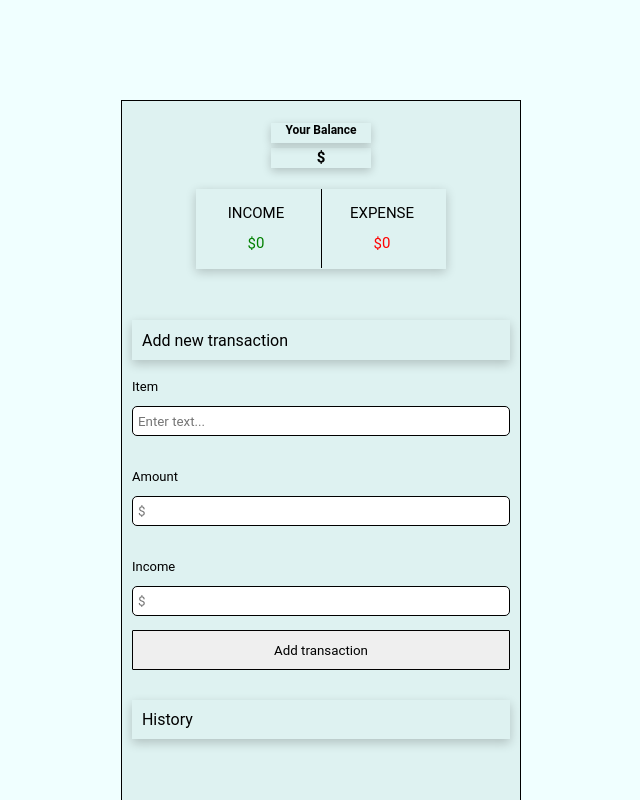
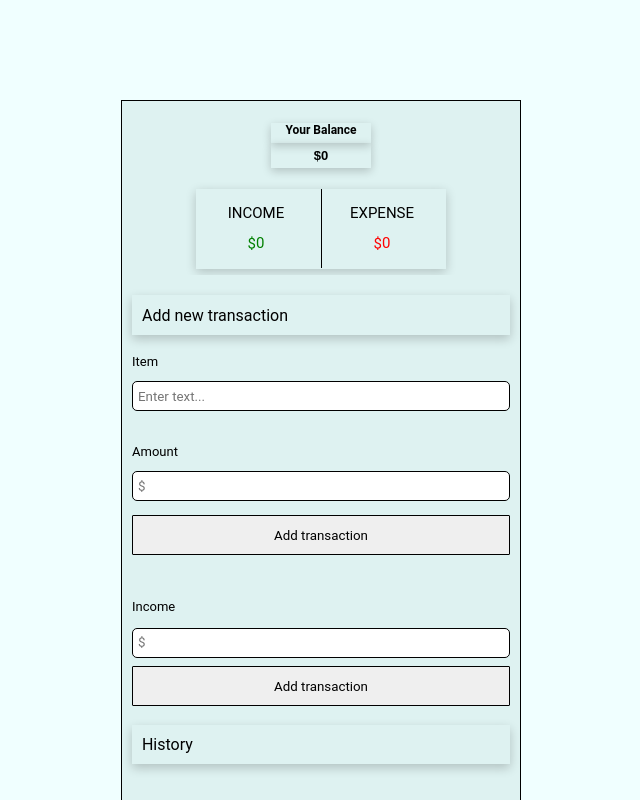
Before and after one commit to chandjamba/Expense_Tracker, a React (Vite) app: page / in a window 1280 px wide. Shown: the top 800 px of the page, without its empty margins (319-959 px from the left). Built offline with nearby package versions, Linux system fonts and the light colour scheme.

Commit message:
project already done start working on polish things

```diff
--- a/src/Components/AddNewTransaction.jsx
+++ b/src/Components/AddNewTransaction.jsx
@@ -2,7 +2,7 @@ import "./addNewTransaction.scss";
 import { useFormDataContext } from "../contexts/FormDataContext";
 
 export default function AddNewTransaction() {
-  const { setItems } = useFormDataContext();
+  const { setItems, setIncome } = useFormDataContext();
 
   function addButtonHandler(e) {
     e.preventDefault();
@@ -13,9 +13,17 @@ export default function AddNewTransaction() {
     });
   }
 
+  function addIncomeButtonHandler(e) {
+    e.preventDefault();
+    const totalIncome = new FormData(e.target);
+    const parsedTotalIncome = Object.fromEntries(totalIncome.entries());
+    setIncome(parsedTotalIncome?.incomeAmount);
+    console.log(parsedTotalIncome?.incomeAmount);
+  }
+
   return (
     <div className="addNewTransaction">
-      <form className="addNewTransaction__form" onSubmit={addButtonHandler}>
+      <form className="addNewTransaction__form-1" onSubmit={addButtonHandler}>
         <div className="addNewTransaction__inner-container">
           <div className="addNewTransaction__heading-box">
             Add new transaction
@@ -48,6 +56,15 @@ export default function AddNewTransaction() {
             </div>
           </div>
 
+          <button className="addNewTransaction__btn" type="submit">
+            Add transaction
+          </button>
+        </div>
+      </form>
+      <form
+        className="addNewTransaction__form-2"
+        onSubmit={addIncomeButtonHandler}
+      >
         <div className="addNewTransaction__income-input-3-container">
           <div className="addNewTransaction__input-3-heading">Income</div>
           <div className="addNewTransaction__input-3-box">
@@ -55,12 +72,11 @@ export default function AddNewTransaction() {
               className="addNewTransaction__input-3"
               type="text"
               placeholder="$"
-                name="income"
+              name="incomeAmount"
               maxLength="10"
             />
           </div>
-          </div>
-          <button className="addNewTransaction__btn" type="submit">
+          <button className="addNewTransaction__income-add-btn" type="submit">
             Add transaction
           </button>
         </div>
--- a/src/Components/Balance.jsx
+++ b/src/Components/Balance.jsx
@@ -2,9 +2,13 @@ import "./balance.scss";
 import { useFormDataContext } from "../contexts/FormDataContext";
 
 export default function Balance() {
-  const { income, balance, items, expense } = useFormDataContext();
+  const { income, items, expense } = useFormDataContext();
 
   console.log(items);
+  console.log(income, expense);
+
+  const balanceAmount = income - expense;
+  console.log(balanceAmount);
 
   return (
     <div className="balance">
@@ -14,7 +18,7 @@ export default function Balance() {
             <h1 className="balance__heading"> Your Balance</h1>
           </div>
           <div className="balance__amount-container">
-            <h1 className="balance__amount"> ${balance} </h1>
+            <h1 className="balance__amount"> ${balanceAmount} </h1>
           </div>
         </div>
         <div className="balance__income-expense-container">
--- a/src/Components/addNewTransaction.scss
+++ b/src/Components/addNewTransaction.scss
@@ -1,13 +1,14 @@
 .addNewTransaction {
   display: flex;
+  flex-direction: column;
   color: black;
   height: 400px;
   width: 100%;
   align-items: center;
   justify-content: center;
-  background-color: #F0FFFF;
+  background-color: #f0ffff;
 
-  &__form {
+  &__form-1 {
     display: flex;
     justify-content: center;
   }
@@ -16,14 +17,13 @@
     display: flex;
     flex-direction: column;
     width: 400px;
-    height: 400px;
+    height: 300px;
     background-color: #def2f1;
     align-items: center;
     border-left: solid;
     border-right: solid;
     border-width: 1px;
     border-color: black;
-
   }
   &__heading-box {
     display: flex;
@@ -104,12 +104,26 @@
     outline: none;
   }
   // input-3
+  &__form-2 {
+    display: flex;
+    flex-direction: column;
+    justify-content: center;
+    width: 400px;
+    height: 400px;
+    background-color: #def2f1;
+  }
   &__income-input-3-container {
     display: flex;
     flex-direction: column;
-    height: 90px;
+    width: 400px;
+    height: 150px;
+    background-color: #def2f1;
+    border-left: solid;
+    border-right: solid;
+    border-width: 1px;
+    border-color: black;
+    justify-content: space-evenly;
     padding: 10px;
-    justify-content: space-around;
   }
   &__input-3-heading {
     display: flex;
@@ -137,7 +151,7 @@
     border: none;
     outline: none;
   }
-  // add button
+  // transactions button and add income button //
   &__btn {
     display: flex;
     height: 40px;
@@ -152,4 +166,18 @@
     background-color: #1e90ff;
     color: white;
   }
+  &__income-add-btn {
+    display: flex;
+    height: 40px;
+    width: 100%;
+    align-items: center;
+    justify-content: center;
+    border: solid;
+    border-radius: 1px;
+    border-width: 1px;
+  }
+  &__income-add-btn:hover {
+    background-color: #1e90ff;
+    color: white;
+  }
 }
--- a/src/Components/balance.scss
+++ b/src/Components/balance.scss
@@ -4,7 +4,7 @@
   height: 300px;
   width: 100%;
   justify-content: center;
-  background-color: #F0FFFF;
+  background-color: #f0ffff;
   align-items: center;
   &__inner-wrapper {
     display: flex;
@@ -43,14 +43,17 @@
   }
   &__amount-container {
     display: flex;
-    height: 20px;
+    height: 25px;
     width: 100px;
-    text-align: center;
     box-shadow: 0 3px 10px rgb(0 0 0 / 0.2);
   }
   &__amount {
-    font-size: 15px;
+    display: flex;
+    font-size: 13px;
+    font-family: Arial, Helvetica, sans-serif;
     color: black;
+    align-items: center;
+    justify-content: center;
   }
   &__income-expense-container {
     display: flex;
--- a/src/Components/history.scss
+++ b/src/Components/history.scss
@@ -5,7 +5,7 @@
   width: 100%;
   align-items: center;
   justify-content: center;
-  background-color: #F0FFFF;
+  background-color: #f0ffff;
   &__inner-container {
     display: flex;
     flex-direction: column;
@@ -18,7 +18,7 @@
     border-bottom: solid;
     border-right: solid;
     border-width: 1px;
-
+    margin-top: 50px;
   }
   &__heading-box {
     display: flex;
@@ -37,6 +37,8 @@
     justify-content: space-evenly;
     align-items: center;
     margin-top: 10px;
+    overflow: auto;
+    overflow-anchor: auto;
   }
   &__slot-1 {
     display: flex;
--- a/src/contexts/FormDataContext.jsx
+++ b/src/contexts/FormDataContext.jsx
@@ -8,8 +8,8 @@ export const FormDataContext = createContext();
 export function FormDataContextProvider({ children }) {
   const [formData, setFormData] = useState("");
   const [items, setItems] = useState([]);
+  const [income, setIncome] = useState(0);
 
-  const [income, setIncome] = useState(0);
   const expense = items?.reduce((acc, currentValue) => {
     // acc is initial value no matter which value we are passing //
     acc = acc + parseInt(currentValue?.amount);
```
Lines whose indentation alone changed are shown as unchanged.
